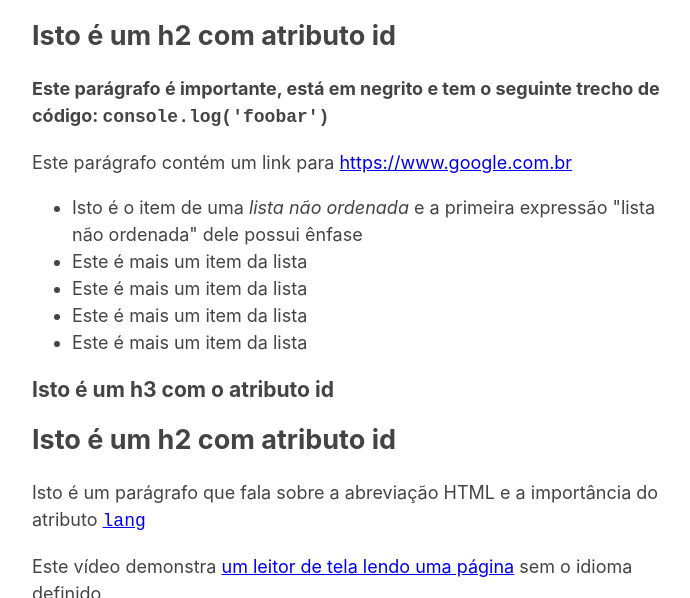
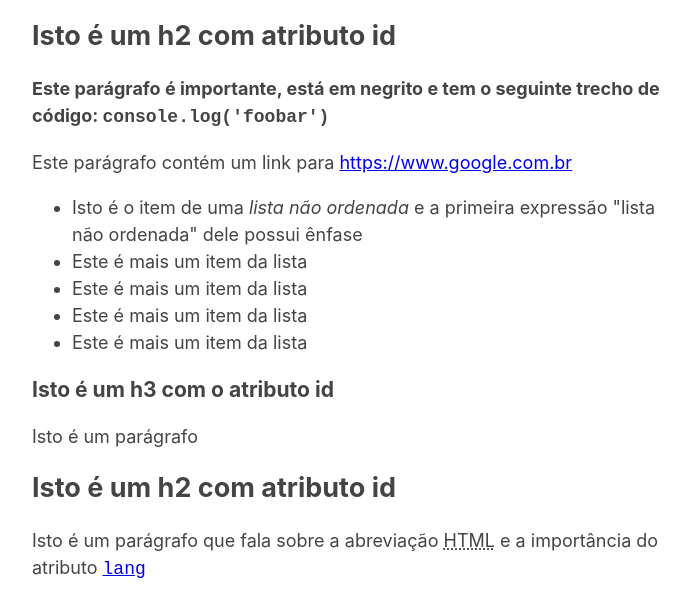
Before and after one commit to leandroteixeira97/desafio-html, a plain HTML site: page index.html in a window 1280 px wide. Shown: the part 180-778 px from the top of the page, without its empty margins (283-973 px from the left). Drawn offline with Linux system fonts and the light colour scheme.

Commit message:
fix: Ajustes finais

```diff
--- a/index.html
+++ b/index.html
@@ -55,12 +55,14 @@
     Isto é um h3 com o atributo id
   </h3>
 
+  <p>Isto é um parágrafo</p>
+
   <h2 id="heading-2-2">
     Isto é um h2 com atributo id
   </h2>
 
   <p>
-    Isto é um parágrafo que fala sobre a abreviação HTML e a importância do atributo <a href="https://html.spec.whatwg.org/multipage/dom.html#the-lang-and-xml:lang-attributes"><code>lang</code></a>
+    Isto é um parágrafo que fala sobre a abreviação <abbr title="HyperText Markup Language">HTML</abbr title="Hipertext"> e a importância do atributo <a href="https://html.spec.whatwg.org/multipage/dom.html#the-lang-and-xml:lang-attributes"><code>lang</code></a>
   </p>
 
   <p>Este vídeo demonstra <a href="https://www.youtube.com/watch?v=NP94u7y_KkQ">um leitor de tela lendo uma página</a> sem o idioma definido</p>
```
